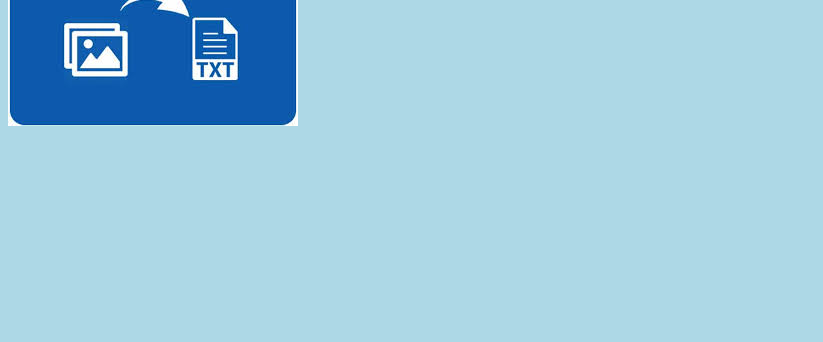
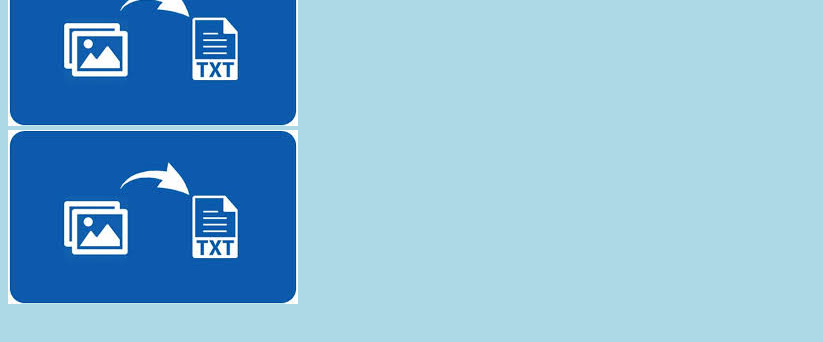
Before and after one commit to gapa-pakar/myproject1, a plain HTML site: page index.html in a window 1280 px wide. Shown: the part 56-398 px from the top of the page, without its empty margins (0-823 px from the left). Drawn offline with Linux system fonts and the light colour scheme.

Commit message:
added new image

```diff
--- a/index.html
+++ b/index.html
@@ -15,6 +15,7 @@
     <div id="button-return">
         <button id="return" class="start-button">click click</button>
     </div>
-    <img src="images.jfif">
+    <div><img src="images.jfif"></div>
+    <div><img src="images.jfif"></div>
 </body>
 </html>
```
